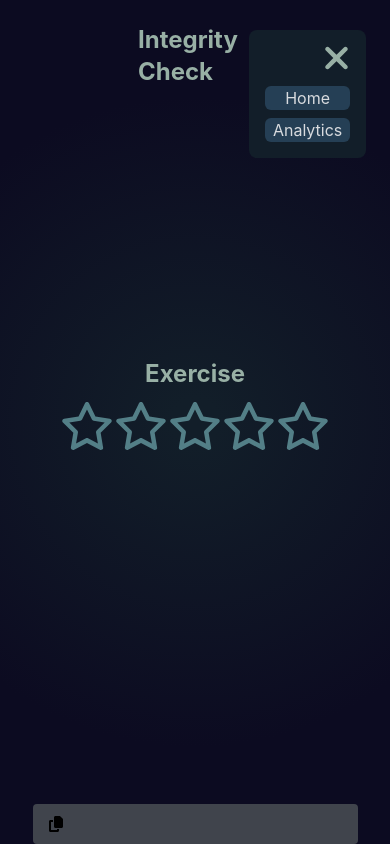
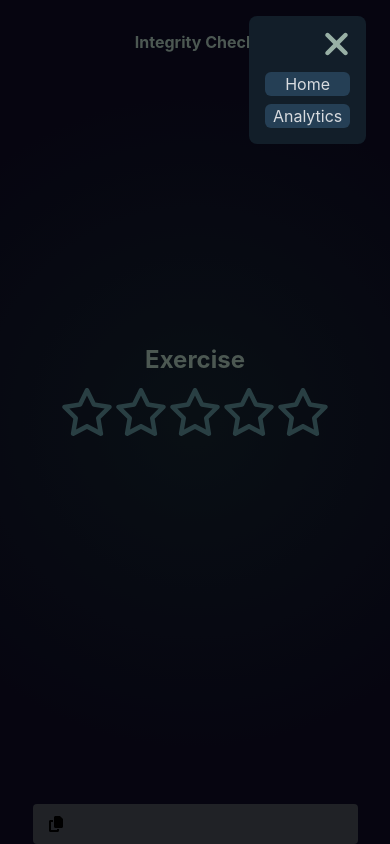
Before and after one commit to gavacq/integrity-check, a Next.js app: page / in a window 390 px wide. Both pictures are taken after a click on the element 336 px from the left and 56 px from the top of the page. Built offline with nearby package versions, Linux system fonts and the light colour scheme; no server answers.

Commit message:
update title font size

```diff
--- a/app/layout.tsx
+++ b/app/layout.tsx
@@ -1,6 +1,7 @@
 import type { Metadata, Viewport } from "next";
 import type { ReactNode } from "react";
 import "./global.css"
+import NavBar from "components/NavBar";
 
 const APP_NAME = "Serwist example";
 const APP_DESCRIPTION = "This is an example of using Serwist with Next.js";
@@ -47,7 +48,8 @@ export default function RootLayout({ children }: { children: ReactNode }) {
   return (
     <html lang="en">
       <body>
-        <div className="flex min-h-screen custom-background-gradient">
+        <div className="flex flex-col min-h-screen custom-background-gradient">
+          <NavBar />
           <main className="flex grow">
             {children}
           </main>
--- a/app/page.tsx
+++ b/app/page.tsx
@@ -12,7 +12,7 @@ export const metadata: Metadata = {
 export default function Page() {
   return (
     <div className="flex flex-col grow items-center">
-      <NavBar />
+      {/* <NavBar /> */}
       {/* <NotificationPermission /> */}
       <div className="grow flex flex-col justify-center">
         <Ratings categories={[
--- a/components/NavBar.tsx
+++ b/components/NavBar.tsx
@@ -1,25 +1,38 @@
 'use client'
 import Link from 'next/link';
-import { useState } from 'react';
+import { useEffect, useRef, useState } from 'react';
 import { FontAwesomeIcon } from '@fortawesome/react-fontawesome';
 import { faBars, faTimes } from '@fortawesome/free-solid-svg-icons';
 
 const NavBar = () => {
   const [isMenuOpen, setIsMenuOpen] = useState(false);
+  const menuRef = useRef<HTMLDivElement>(null);
 
   const toggleMenu = () => {
     setIsMenuOpen(!isMenuOpen);
+  };
+
+  const handleClickOutside = (event) => {
+      setIsMenuOpen(false);
   };
 
 return (
 <div className="grid grid-cols-6 items-center w-full px-6 mt-6">
 
   {/* Invisible Spacer */}
-  <h1 className="text-2xl font-bold text-lunar-green-300 col-start-3 col-end-5 justify-self-center">Integrity Check</h1>
+  <h1 className="sm:text-2xl font-bold text-lunar-green-300 col-start-2 col-end-6 justify-self-center">Integrity Check</h1>
+
+      {/* Overlay */}
+      {isMenuOpen && (
+        <div
+          className="fixed inset-0 bg-black opacity-50 z-10"
+          onClick={handleClickOutside}
+        ></div>
+      )}
 
 
       {/* Navigation Links and Menu Icon */}
-  <div className="relative col-start-6 justify-self-end pr-4">
+  <div ref={menuRef} className="relative col-start-6 justify-self-end pr-4 z-20">
 
 
       <div className="relative">  {/* Positioning context for the menu */}
```
